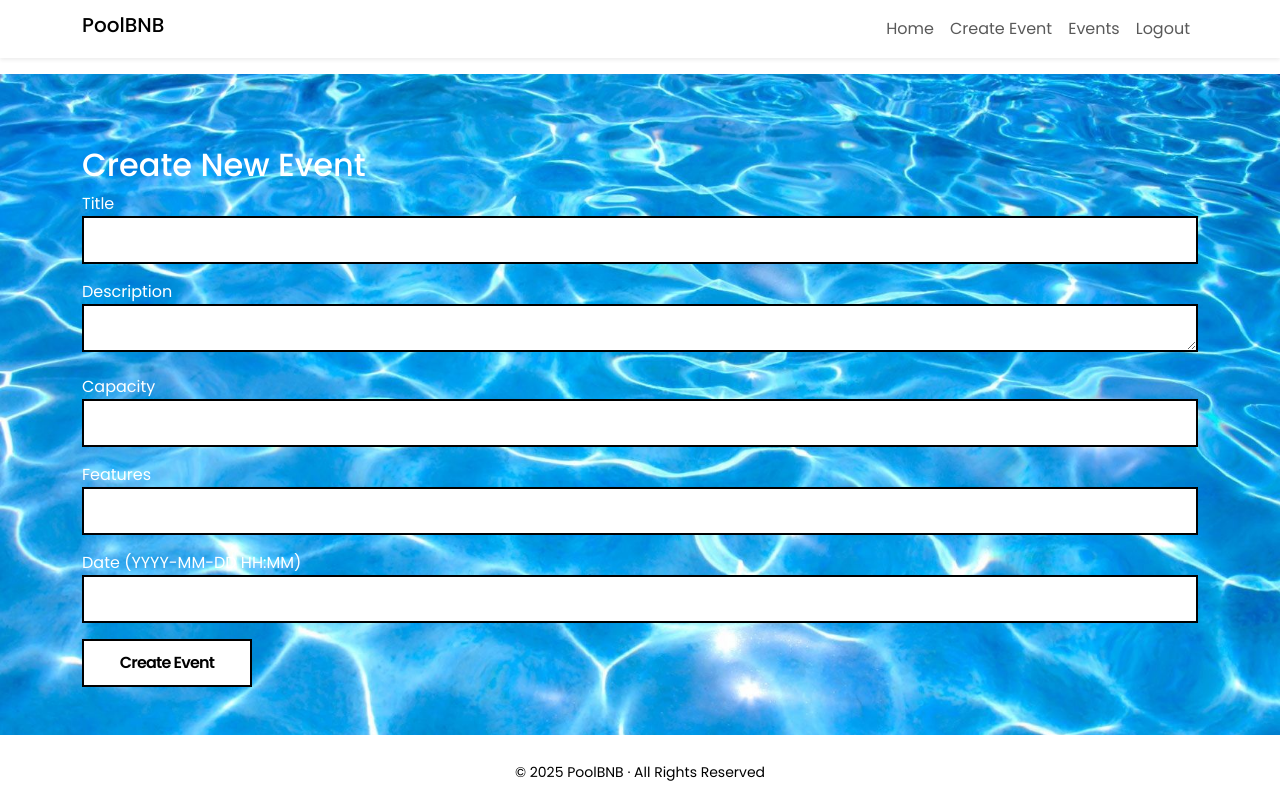
After one commit to thomasHAH/IAB207-Team-12-Assessment-2, a Flask app: page /create in a window 1280 px wide. The commit adds this page. Run offline with Flask 3, Linux system fonts and the light colour scheme; the visitor is signed in with stand-in values (Sample User, id 1); some libraries are stand-ins or nearby versions.

Commit message:
Added event creation and listing pages, new Event model, and blueprint

```diff
--- a/website/__init__.py
+++ b/website/__init__.py
@@ -1,3 +1,5 @@
+#Need comments here regarding registering
+
 # import flask - from 'package' import 'Class'
 from flask import Flask
 from flask_bootstrap import Bootstrap5
@@ -49,4 +51,8 @@ def create_app():
     from . import auth
     app.register_blueprint(auth.auth_bp)
 
+    from . import events
+    app.register_blueprint(events.events_bp)
+
+
     return app
--- /dev/null
+++ b/website/events.py
@@ -0,0 +1,31 @@
+from flask import Blueprint, render_template, redirect, url_for, flash
+from flask_login import login_required, current_user
+from . import db
+from .models import Event
+from .forms import EventForm
+
+events_bp = Blueprint('events', __name__)
+
+@events_bp.route('/create', methods=['GET', 'POST'])
+@login_required
+def create_event():
+    form = EventForm()
+    if form.validate_on_submit():
+        new_event = Event(
+            title=form.title.data,
+            description=form.description.data,
+            capacity=form.capacity.data,
+            features=form.features.data,
+            date=form.date.data,
+            created_by=current_user.id
+        )
+        db.session.add(new_event)
+        db.session.commit()
+        flash('Event created successfully!', 'success')
+        return redirect(url_for('events.list_events'))  # redirect to event list after creation
+    return render_template('create_event.html', form=form)
+
+@events_bp.route('/list')
+def list_events():
+    events = Event.query.order_by(Event.date.asc()).all()
+    return render_template('list_events.html', events=events)
--- a/website/forms.py
+++ b/website/forms.py
@@ -1,6 +1,8 @@
+#Need comments here
+
 from flask_wtf import FlaskForm
-from wtforms.fields import TextAreaField, SubmitField, StringField, PasswordField
-from wtforms.validators import InputRequired, Length, Email, EqualTo
+from wtforms.fields import TextAreaField, SubmitField, StringField, PasswordField, DateTimeField, IntegerField
+from wtforms.validators import InputRequired, Length, Email, EqualTo, DataRequired, NumberRange
 
 #Uni provided code below loginform and registerform
 # creates the login information
@@ -20,3 +22,12 @@ class RegisterForm(FlaskForm):
 
     # submit button
     submit = SubmitField("Register")
+
+#NEW CODE
+class EventForm(FlaskForm):
+    title = StringField('Title', validators=[DataRequired()])
+    description = TextAreaField('Description')
+    capacity = IntegerField('Capacity', validators=[NumberRange(min=1, message="Capacity must be positive")])
+    features = IntegerField('Features')  # might make this a SelectMultipleField
+    date = DateTimeField('Date (YYYY-MM-DD HH:MM)', format='%Y-%m-%d %H:%M', validators=[DataRequired()])
+    submit = SubmitField('Create Event')
--- a/website/models.py
+++ b/website/models.py
@@ -1,3 +1,5 @@
+#Need comments here
+
 from . import db
 from datetime import datetime
 from flask_login import UserMixin
@@ -12,6 +14,9 @@ class Event(db.Model):
     id = db.Column(db.Integer, primary_key=True)
     title = db.Column(db.String(150), nullable=False)
     description = db.Column(db.Text)
+    capacity = db.Column(db.Integer)
+    features = db.Column(db.Integer)
+    created_by = db.Column(db.Integer, db.ForeignKey('user.id'))
     date = db.Column(db.DateTime, default=datetime.utcnow)
 
 class Comment(db.Model):
--- a/website/templates/base.html
+++ b/website/templates/base.html
@@ -1,3 +1,5 @@
+<!--need Comments here-->
+
 <!DOCTYPE html>
 
 <!--
@@ -47,12 +49,18 @@ their own content.
 
                     {% if session.get('email') %}
                         <!-- Show if logged in -->
-                        <li class="nav-item"><a class="nav-link" href="#">Welcome, {{ session['email'] }}</a></li>
+                        <!--<li class="nav-item"><a class="nav-link" href="#">Welcome, {{ session['email'] }}</a></li>-->
+                        <li class="nav-item"><a class="nav-link" href="{{ url_for('events.create_event') }}">Create Event</a></li>
+                        <li class="nav-item"><a class="nav-link" href="{{ url_for('events.list_events') }}">Events</a></li>
                         <li class="nav-item"><a class="nav-link" href="{{ url_for('auth.logout') }}">Logout</a></li>
+
+
+
                     {% else %}
                         <!-- Show if not logged in -->
                         <li class="nav-item"><a class="nav-link" href="{{ url_for('auth.login') }}">Login</a></li>
                         <li class="nav-item"><a class="nav-link" href="{{ url_for('auth.register') }}">Register</a></li>
+                        <li class="nav-item"><a class="nav-link" href="{{ url_for('events.list_events') }}">Events</a></li>
                     {% endif %}
                 </ul>
             </div>
--- /dev/null
+++ b/website/templates/create_event.html
@@ -0,0 +1,36 @@
+<!-- Need code comments here-->
+
+{% extends "base.html" %}
+{% block content %}
+<main class="d-flex align-items-center justify-content-center py-5 hero-banner">
+    <div class="container mt-4" style="color:white;">
+        <h2>Create New Event</h2>
+        <form method="POST">
+            {{ form.hidden_tag() }}
+
+            <div class="mb-3">
+                {{ form.title.label }}
+                {{ form.title(class="input-59") }}
+            </div>
+            <div class="mb-3">
+                {{ form.description.label }}
+                {{ form.description(class="input-59") }}
+            </div>
+            <div class="mb-3">
+                {{ form.capacity.label }}
+                {{ form.capacity(class="input-59") }}
+            </div>
+            <div class="mb-3">
+                {{ form.features.label }}
+                {{ form.features(class="input-59") }}
+            </div>
+            <div class="mb-3">
+                {{ form.date.label }}
+                {{ form.date(class="input-59") }}
+            </div>
+
+            {{ form.submit(class="button-59") }}
+        </form>
+    </div>
+</main>
+{% endblock %}
--- a/website/templates/home.html
+++ b/website/templates/home.html
@@ -1,3 +1,5 @@
+<!-- Need comments here -->
+
 {% extends "base.html" %}
 
 {% block title %}Home - PoolBNB{% endblock %}
--- a/website/templates/login.html
+++ b/website/templates/login.html
@@ -1,3 +1,5 @@
+<!--Commented-->
+
 {% extends "base.html" %}
 <!--This template inherits the base.html layout so it will automatically
 get the shared navbar, footer, css and stuff
--- a/website/templates/register.html
+++ b/website/templates/register.html
@@ -1,3 +1,4 @@
+<!--Commented-->
 
 <!--ALL NEW REGISTER CODE BASIC TEMPLATE TO START WITH-->
 
--- a/website/views.py
+++ b/website/views.py
@@ -1,3 +1,5 @@
+#commented
+
 from flask import Blueprint, render_template, session
 
 main_bp = Blueprint('main', __name__)
```
Also changed, not shown: website/auth.py (+6 -5 lines), website/templates/list_events.html (added, +28 -0 lines).
